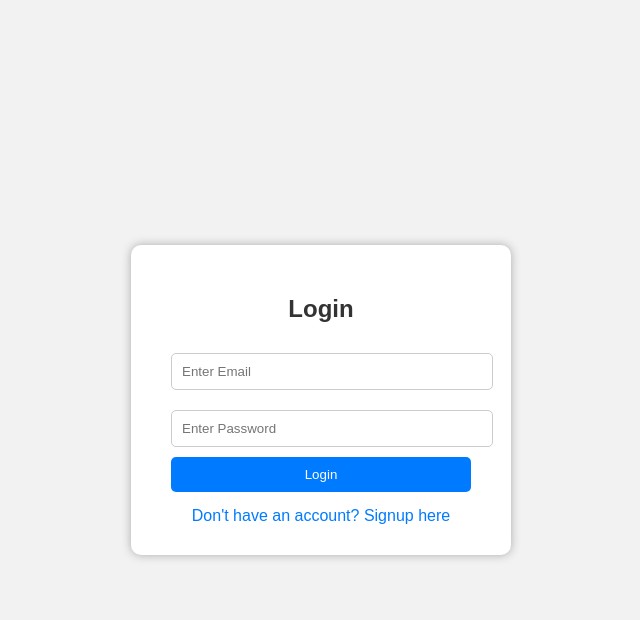
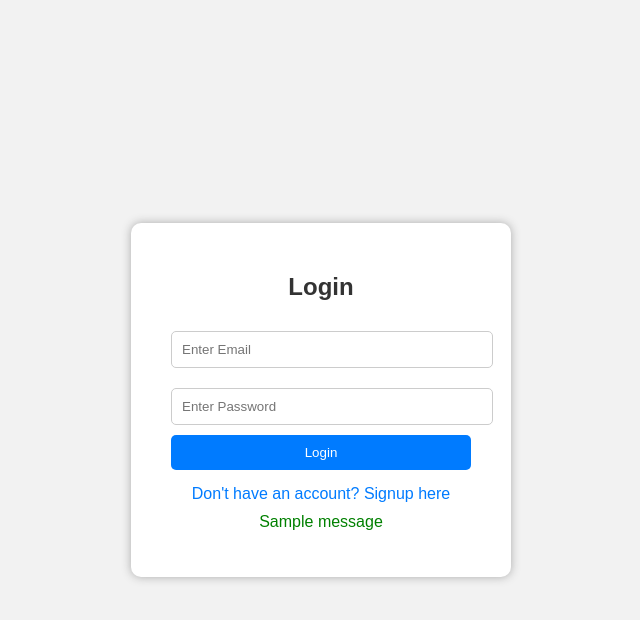
Before and after one commit to shubh2415/private_confesstion_app, a Flask app: page / in a window 1280 px wide. Shown: the top 620 px of the page, without its empty margins (319-959 px from the left). Run offline with Flask 3, Linux system fonts and the light colour scheme; one stand-in notice (Sample message) is shown.

Commit message:
Update login.html

```diff
--- a/templates/login.html
+++ b/templates/login.html
@@ -17,6 +17,15 @@
 
         <a href="{{ url_for('signup') }}">Don't have an account? Signup here</a>
 
+        <!-- Flash messages display karein -->
+        {% with messages = get_flashed_messages(with_categories=true) %}
+            {% if messages %}
+                {% for category, message in messages %}
+                    <p style="color: {% if category == 'error' %}red{% else %}green{% endif %}; margin-top: 10px;">{{ message }}</p>
+                {% endfor %}
+            {% endif %}
+        {% endwith %}
+
         {% if error %}
             <p style="color: red; margin-top: 10px;">{{ error }}</p>
         {% endif %}
```
